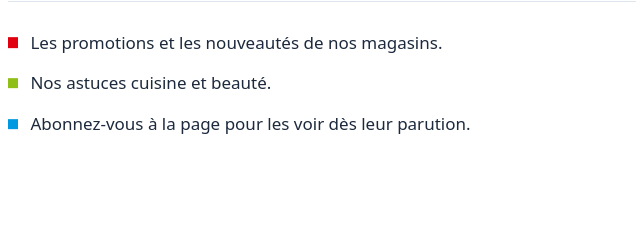
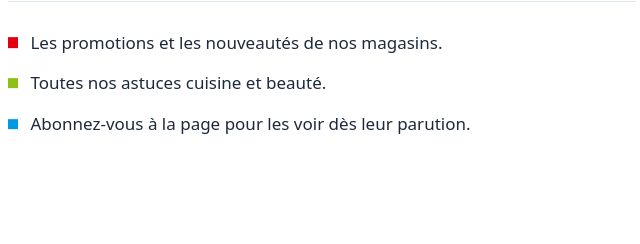
Before and after one commit to Tlechanteur/kausar, an Astro site: page /promotions in a window 1280 px wide. Shown: the part 466-710 px from the top of the page, 24-664 px from the left. Built offline with nearby package versions, Linux system fonts and the light colour scheme; Astro itself is replaced by a stand-in of ours.

Commit message:
Texte astuces cuisine et beauté modifié

```diff
--- a/src/pages/promotions.astro
+++ b/src/pages/promotions.astro
@@ -25,7 +25,7 @@ import fruits from '../assets/photos/fruits02slb.jpg';
       </p>
       <ul class="promos__points" role="list">
         <li><span class="sq" aria-hidden="true" style="--c: var(--rouge)"></span>Les promotions et les nouveautés de nos magasins.</li>
-        <li><span class="sq" aria-hidden="true" style="--c: var(--vert)"></span>Nos astuces cuisine et beauté.</li>
+        <li><span class="sq" aria-hidden="true" style="--c: var(--vert)"></span>Toutes nos astuces cuisine et beauté.</li>
         <li><span class="sq" aria-hidden="true" style="--c: var(--ciel)"></span>Abonnez-vous à la page pour les voir dès leur parution.</li>
       </ul>
     </div>
```
